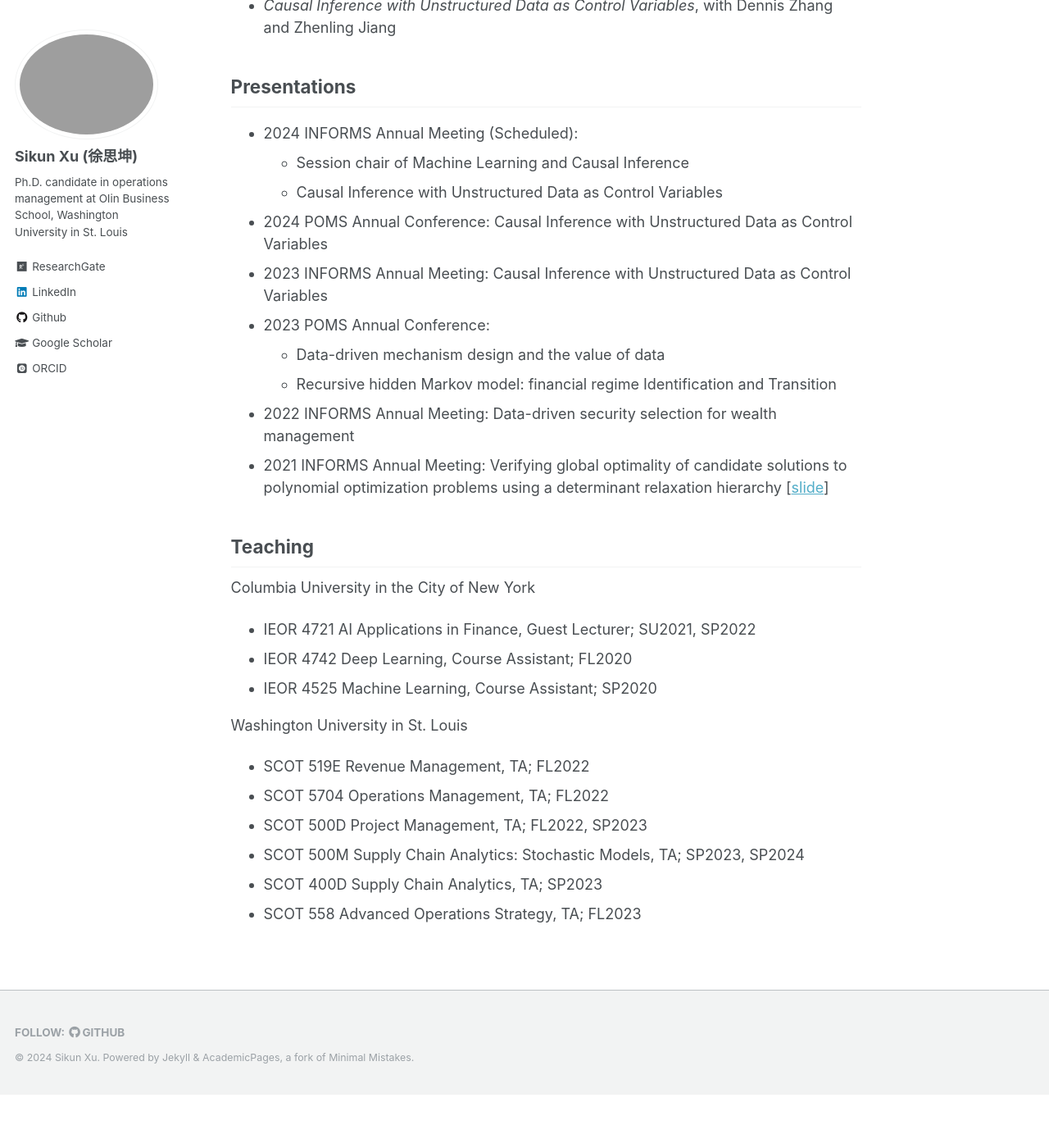
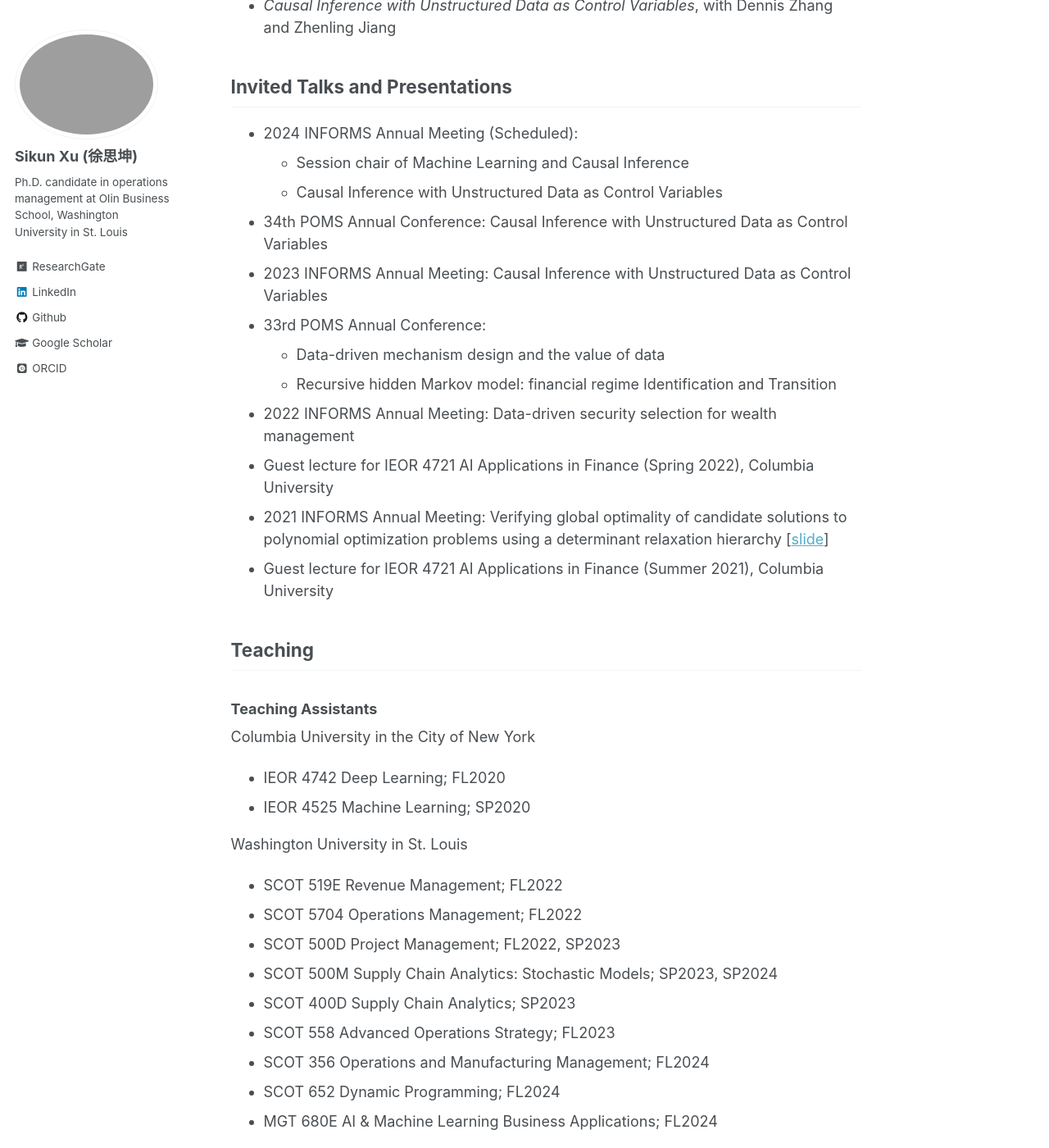
Before and after one commit to iamsikun/iamsikun.github.io, a Jekyll site: the page built from _pages/about.md, in a window 1280 px wide and 1400 px high, scrolled down 1099 px. Shown: the whole window at 82% size. Built offline with Jekyll 4.4.1, drawn with Linux system fonts in a browser that asks for light colours; some web fonts are replaced; before the commit the page ends 2434 px from its top, so only the background shows below that.

Commit message:
Updated CV and teaching

```diff
--- a/_data/navigation.yml
+++ b/_data/navigation.yml
@@ -4,4 +4,4 @@ main:
     url: /industry-experience/
 
   - title: "CV"
-    url: "https://wustl.box.com/s/s24fxfp9t8b447rna79o367sl0osqyeh"
+    url: "https://www.dropbox.com/scl/fi/hrbe3fka5hfzc93jy87by/CV.pdf?rlkey=x9pu4ffiz4h5xmr7x4tdbjzn2&st=b8g8hxm9&dl=0"
--- a/_pages/about.md
+++ b/_pages/about.md
@@ -31,28 +31,33 @@ I am a Ph.D. candidate in [Supply Chain, Operations, and Technology](https://oli
 ## Work in Progress
 * *Causal Inference with Unstructured Data as Control Variables*, with Dennis Zhang and Zhenling Jiang
 
-## Presentations
+## Invited Talks and Presentations
 * 2024 INFORMS Annual Meeting (Scheduled):
     * Session chair of Machine Learning and Causal Inference
     * Causal Inference with Unstructured Data as Control Variables
-* 2024 POMS Annual Conference: Causal Inference with Unstructured Data as Control Variables
+* 34th POMS Annual Conference: Causal Inference with Unstructured Data as Control Variables
 * 2023 INFORMS Annual Meeting: Causal Inference with Unstructured Data as Control Variables
-* 2023 POMS Annual Conference:
+* 33rd POMS Annual Conference:
     * Data-driven mechanism design and the value of data
     * Recursive hidden Markov model: financial regime Identification and Transition
 * 2022 INFORMS Annual Meeting: Data-driven security selection for wealth management
+* Guest lecture for IEOR 4721 AI Applications in Finance (Spring 2022), Columbia University
 * 2021 INFORMS Annual Meeting: Verifying global optimality of candidate solutions to polynomial optimization problems using a determinant relaxation hierarchy \[[slide](https://wustl.box.com/s/uual8yxs54isfz5jmm42p1ekuasds4h3)\]
+* Guest lecture for IEOR 4721 AI Applications in Finance (Summer 2021), Columbia University
 
 ## Teaching
+### Teaching Assistants
 Columbia University in the City of New York
-* IEOR 4721 AI Applications in Finance, Guest Lecturer; SU2021, SP2022
-* IEOR 4742 Deep Learning, Course Assistant; FL2020
-* IEOR 4525 Machine Learning, Course Assistant; SP2020
+* IEOR 4742 Deep Learning; FL2020
+* IEOR 4525 Machine Learning; SP2020
 
 Washington University in St. Louis
-* SCOT 519E Revenue Management, TA; FL2022
-* SCOT 5704 Operations Management, TA; FL2022
-* SCOT 500D Project Management, TA; FL2022, SP2023
-* SCOT 500M Supply Chain Analytics: Stochastic Models, TA; SP2023, SP2024
-* SCOT 400D Supply Chain Analytics, TA; SP2023
-* SCOT 558 Advanced Operations Strategy, TA; FL2023
+* SCOT 519E Revenue Management; FL2022
+* SCOT 5704 Operations Management; FL2022
+* SCOT 500D Project Management; FL2022, SP2023
+* SCOT 500M Supply Chain Analytics: Stochastic Models; SP2023, SP2024
+* SCOT 400D Supply Chain Analytics; SP2023
+* SCOT 558 Advanced Operations Strategy; FL2023
+* SCOT 356 Operations and Manufacturing Management; FL2024
+* SCOT 652 Dynamic Programming; FL2024
+* MGT 680E AI & Machine Learning Business Applications; FL2024
```
